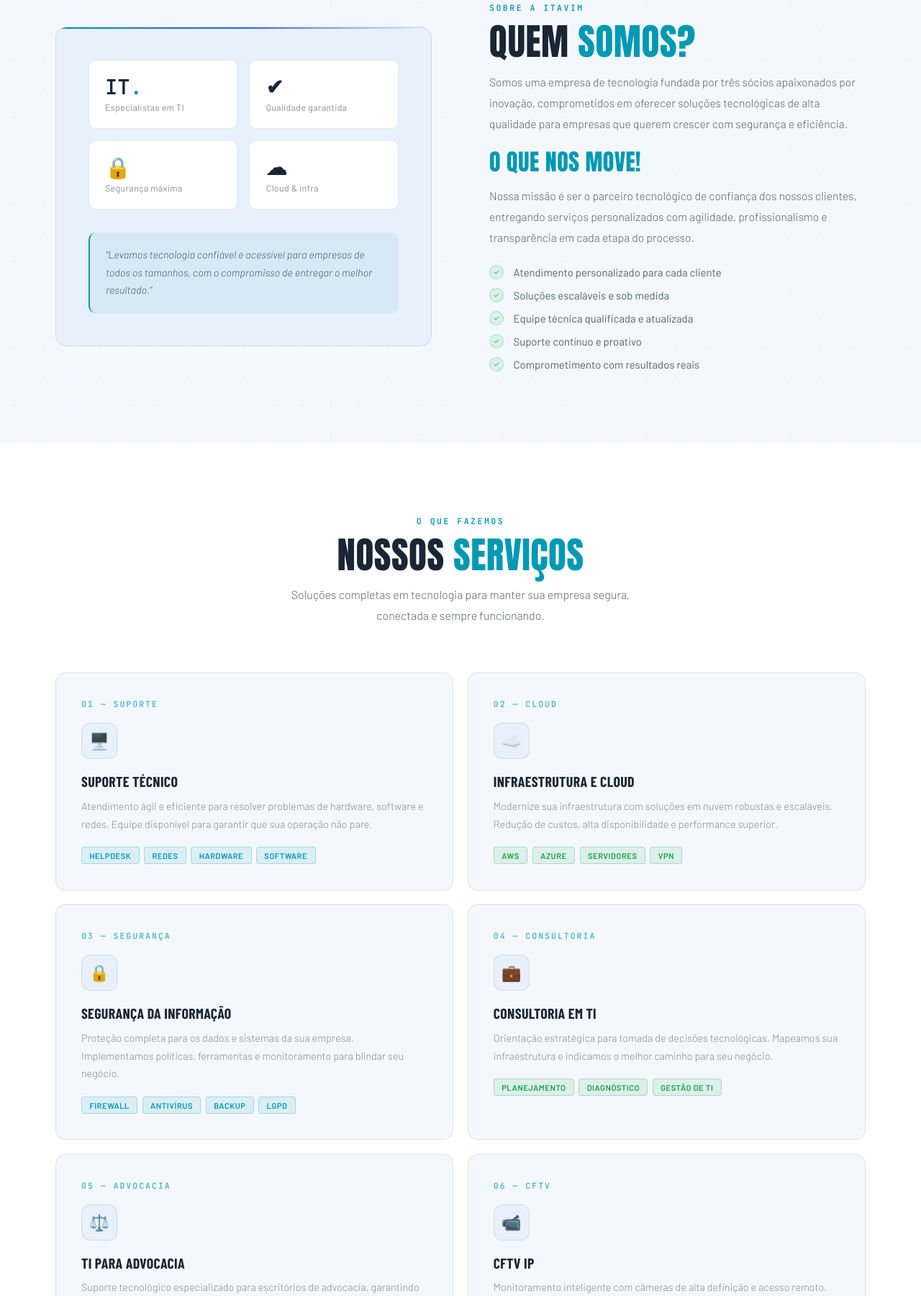
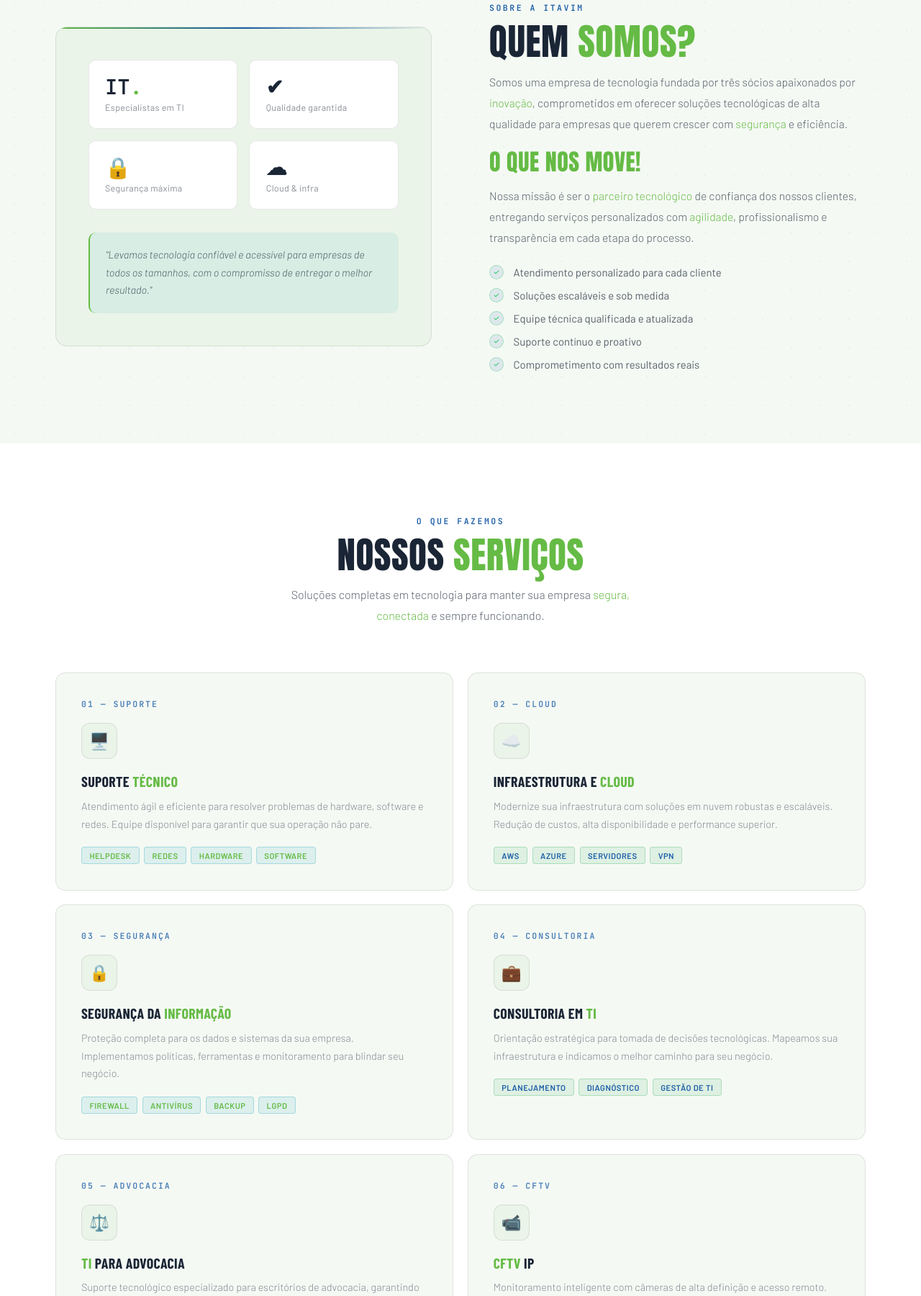
Before and after one commit to ItavimTecnologia/institucional, a plain HTML site: page index.html in a window 1280 px wide. Shown: the part 1000-2800 px from the top of the page at 72% size. Drawn offline with nearby package versions, Linux system fonts and the light colour scheme; a web font is replaced by a local one.

Commit message:
alteracao na home

```diff
--- a/index.html
+++ b/index.html
@@ -12,16 +12,16 @@
 *{margin:0;padding:0;box-sizing:border-box;}
 :root{
   --bg:#ffffff;
-  --bg2:#f4f8fd;
-  --bg3:#e8f0fb;
+  --bg2:#f5f9f4;
+  --bg3:#eaf4e8;
   --border:rgba(0,0,0,0.09);
-  --border-h:rgba(0,175,196,0.35);
-  --cyan:#0099b3;
-  --cyan-dim:rgba(0,153,179,0.1);
-  --cyan-glow:rgba(0,153,179,0.22);
-  --green:#16a34a;
-  --green-dim:rgba(22,163,74,0.1);
-  --blue:#2563eb;
+  --border-h:rgba(101,187,69,0.35);
+  --cyan:#65BB45;
+  --cyan-dim:rgba(101,187,69,0.1);
+  --cyan-glow:rgba(101,187,69,0.22);
+  --green:#1B5EA8;
+  --green-dim:rgba(27,94,168,0.1);
+  --blue:#1B5EA8;
   --text:#1a2535;
   --muted:rgba(26,37,53,0.52);
   --dim:rgba(26,37,53,0.72);
@@ -135,8 +135,8 @@ body{font-family:'Barlow',sans-serif;color:var(--text);background:var(--bg);over
 .hero-content{position:relative;z-index:2;}
 .hero-badge{
   display:inline-flex;align-items:center;gap:.55rem;
-  background:rgba(0,153,179,.1);border:1px solid rgba(0,153,179,.3);
-  color:var(--cyan);font-size:.78rem;font-weight:600;letter-spacing:1.5px;
+  background:rgba(27,94,168,.08);border:1px solid rgba(27,94,168,.25);
+  color:var(--blue);font-size:.78rem;font-weight:600;letter-spacing:1.5px;
   text-transform:uppercase;padding:.4rem 1rem;border-radius:30px;
   margin-bottom:1.8rem;
 }
@@ -154,7 +154,7 @@ body{font-family:'Barlow',sans-serif;color:var(--text);background:var(--bg);over
   text-transform:uppercase;
 }
 .hero h1 .line2{
-  color:var(--cyan);
+  color:var(--blue);
 }
 .hero-desc{
   color:var(--dim);font-size:1rem;line-height:1.8;
@@ -245,7 +245,7 @@ body{font-family:'Barlow',sans-serif;color:var(--text);background:var(--bg);over
 section{padding:100px 6%;}
 .sec-tag{
   font-family:'JetBrains Mono',monospace;font-size:.72rem;font-weight:600;
-  color:var(--cyan);letter-spacing:2.5px;text-transform:uppercase;
+  color:var(--blue);letter-spacing:2.5px;text-transform:uppercase;
   margin-bottom:.9rem;display:block;
 }
 .sec-title{
@@ -254,6 +254,7 @@ section{padding:100px 6%;}
   color:var(--text);letter-spacing:.5px;margin-bottom:1rem;
 }
 .sec-title .accent{color:var(--cyan);}
+.accent{color:var(--cyan);}
 .sec-sub{color:var(--dim);font-size:1rem;line-height:1.8;font-weight:300;max-width:520px;}
 .sec-head{margin-bottom:4rem;}
 .sec-head.center{text-align:center;}
@@ -329,7 +330,7 @@ section{padding:100px 6%;}
 .service-card:hover::before{transform:scaleX(1);}
 .service-num{
   font-family:'JetBrains Mono',monospace;font-size:.72rem;font-weight:600;
-  color:var(--cyan);letter-spacing:2px;margin-bottom:1.2rem;display:block;opacity:.7;
+  color:var(--blue);letter-spacing:2px;margin-bottom:1.2rem;display:block;opacity:.8;
 }
 .service-icon{
   width:50px;height:50px;border-radius:12px;
@@ -367,7 +368,7 @@ section{padding:100px 6%;}
 .why-card:hover{border-color:var(--border-h);transform:translateY(-3px);}
 .why-num{
   font-family:'JetBrains Mono',monospace;font-weight:600;font-size:2.6rem;
-  color:rgba(0,153,179,.2);line-height:1;margin-bottom:1rem;
+  color:rgba(27,94,168,.25);line-height:1;margin-bottom:1rem;
 }
 .why-card h4{
   font-family:'Barlow Condensed',sans-serif;font-weight:700;font-size:1.05rem;
@@ -381,7 +382,7 @@ section{padding:100px 6%;}
 }
 .why-strip-icon{font-size:1.6rem;flex-shrink:0;}
 .why-strip p{color:var(--dim);font-size:.93rem;line-height:1.65;font-weight:300;}
-.why-strip strong{color:var(--green);font-weight:600;}
+.why-strip strong{color:var(--cyan);font-weight:600;}
 
 /* ─── CONTACT ─── */
 .contact{background:var(--bg);}
@@ -499,7 +500,7 @@ footer{background:var(--bg2);border-top:1px solid var(--border);padding:60px 6%
   color:var(--text);text-transform:uppercase;
 }
 .footer-brand .logo-sub{
-  font-family:'JetBrains Mono',monospace;font-size:.62rem;color:var(--cyan);
+  font-family:'JetBrains Mono',monospace;font-size:.62rem;color:var(--blue);
   font-weight:600;letter-spacing:3px;text-transform:uppercase;display:block;margin-bottom:1.2rem;
 }
 .footer-brand p{color:var(--muted);font-size:.85rem;line-height:1.75;font-weight:300;}
@@ -673,13 +674,13 @@ footer{background:var(--bg2);border-top:1px solid var(--border);padding:60px 6%
       Tecnologia que transforma negócios
     </div>
     <h1>
-      Soluções em TI<br>
+      <span class="accent">Soluções</span> em TI<br>
       <span class="line2">Para o seu<br>Crescimento</span>
     </h1>
     <p class="hero-desc">
       A ITAVIM Tecnologia oferece suporte técnico, segurança da informação,
       infraestrutura em cloud e consultoria especializada para empresas que
-      buscam eficiência e confiabilidade no mundo digital.
+      buscam <span class="accent">eficiência</span> e <span class="accent">confiabilidade</span> no mundo digital.
     </p>
     <div class="hero-actions">
       <a href="#servicos" class="btn-primary">Nossos Serviços</a>
@@ -758,14 +759,14 @@ footer{background:var(--bg2);border-top:1px solid var(--border);padding:60px 6%
       <span class="sec-tag">Sobre a ITAVIM</span>
       <h2 class="sec-title">Quem <span class="accent">somos?</span></h2>
       <p>
-        Somos uma empresa de tecnologia fundada por três sócios apaixonados por inovação,
+        Somos uma empresa de tecnologia fundada por três sócios apaixonados por <span class="accent">inovação</span>,
         comprometidos em oferecer soluções tecnológicas de alta qualidade para empresas
-        que querem crescer com segurança e eficiência.
+        que querem crescer com <span class="accent">segurança</span> e eficiência.
       </p>
       <h3 class="sec-title" style="font-size:clamp(1.5rem,2.5vw,2rem);margin-top:1rem;"><span class="accent">O que nos move!</span></h3>
       <p>
-        Nossa missão é ser o parceiro tecnológico de confiança dos nossos clientes,
-        entregando serviços personalizados com agilidade, profissionalismo e
+        Nossa missão é ser o <span class="accent">parceiro tecnológico</span> de confiança dos nossos clientes,
+        entregando serviços personalizados com <span class="accent">agilidade</span>, profissionalismo e
         transparência em cada etapa do processo.
       </p>
       <ul class="about-list">
@@ -784,13 +785,13 @@ footer{background:var(--bg2);border-top:1px solid var(--border);padding:60px 6%
   <div class="sec-head center fade-up">
     <span class="sec-tag">O que fazemos</span>
     <h2 class="sec-title">Nossos <span class="accent">Serviços</span></h2>
-    <p class="sec-sub">Soluções completas em tecnologia para manter sua empresa segura, conectada e sempre funcionando.</p>
+    <p class="sec-sub">Soluções completas em tecnologia para manter sua empresa <span class="accent">segura, conectada</span> e sempre funcionando.</p>
   </div>
   <div class="services-grid">
     <a href="suporte-tecnico.html" class="service-card fade-up">
       <span class="service-num">01 — SUPORTE</span>
       <div class="service-icon">🖥️</div>
-      <h3>Suporte Técnico</h3>
+      <h3>Suporte <span class="accent">Técnico</span></h3>
       <p>Atendimento ágil e eficiente para resolver problemas de hardware, software e redes. Equipe disponível para garantir que sua operação não pare.</p>
       <div class="service-tags">
         <span class="tag tag-c">Helpdesk</span>
@@ -802,7 +803,7 @@ footer{background:var(--bg2);border-top:1px solid var(--border);padding:60px 6%
     <a href="infraestrutura-cloud.html" class="service-card fade-up">
       <span class="service-num">02 — CLOUD</span>
       <div class="service-icon">☁️</div>
-      <h3>Infraestrutura e Cloud</h3>
+      <h3>Infraestrutura e <span class="accent">Cloud</span></h3>
       <p>Modernize sua infraestrutura com soluções em nuvem robustas e escaláveis. Redução de custos, alta disponibilidade e performance superior.</p>
       <div class="service-tags">
         <span class="tag tag-g">AWS</span>
@@ -814,7 +815,7 @@ footer{background:var(--bg2);border-top:1px solid var(--border);padding:60px 6%
     <a href="seguranca-informacao.html" class="service-card fade-up">
       <span class="service-num">03 — SEGURANÇA</span>
       <div class="service-icon">🔒</div>
-      <h3>Segurança da Informação</h3>
+      <h3>Segurança da <span class="accent">Informação</span></h3>
       <p>Proteção completa para os dados e sistemas da sua empresa. Implementamos políticas, ferramentas e monitoramento para blindar seu negócio.</p>
       <div class="service-tags">
         <span class="tag tag-c">Firewall</span>
@@ -826,7 +827,7 @@ footer{background:var(--bg2);border-top:1px solid var(--border);padding:60px 6%
     <a href="consultoria-ti.html" class="service-card fade-up">
       <span class="service-num">04 — CONSULTORIA</span>
       <div class="service-icon">💼</div>
-      <h3>Consultoria em TI</h3>
+      <h3>Consultoria em <span class="accent">TI</span></h3>
       <p>Orientação estratégica para tomada de decisões tecnológicas. Mapeamos sua infraestrutura e indicamos o melhor caminho para seu negócio.</p>
       <div class="service-tags">
         <span class="tag tag-g">Planejamento</span>
@@ -837,7 +838,7 @@ footer{background:var(--bg2);border-top:1px solid var(--border);padding:60px 6%
     <a href="ti-advocacia.html" class="service-card fade-up">
       <span class="service-num">05 — ADVOCACIA</span>
       <div class="service-icon">⚖️</div>
-      <h3>TI para Advocacia</h3>
+      <h3><span class="accent">TI</span> para Advocacia</h3>
       <p>Suporte tecnológico especializado para escritórios de advocacia, garantindo segurança, eficiência e produtividade no ambiente jurídico.</p>
       <div class="service-tags">
         <span class="tag tag-c">PJE</span>
@@ -849,7 +850,7 @@ footer{background:var(--bg2);border-top:1px solid var(--border);padding:60px 6%
     <a href="cftv-ip.html" class="service-card fade-up">
       <span class="service-num">06 — CFTV</span>
       <div class="service-icon">📹</div>
-      <h3>CFTV IP</h3>
+      <h3><span class="accent">CFTV</span> IP</h3>
       <p>Monitoramento inteligente com câmeras de alta definição e acesso remoto. Segurança avançada para empresas e residências, 24 horas por dia.</p>
       <div class="service-tags">
         <span class="tag tag-g">Câmeras HD</span>
@@ -866,37 +867,37 @@ footer{background:var(--bg2);border-top:1px solid var(--border);padding:60px 6%
     <div class="sec-head center fade-up">
       <span class="sec-tag">Por que nos escolher</span>
       <h2 class="sec-title">Nossos <span class="accent">Diferenciais</span></h2>
-      <p class="sec-sub">Veja o que faz da ITAVIM Tecnologia a escolha certa para sua empresa.</p>
+      <p class="sec-sub">Veja o que faz da ITAVIM Tecnologia a <span class="accent">escolha certa</span> para sua empresa.</p>
     </div>
     <div class="why-grid">
       <div class="why-card fade-up">
         <div class="why-num">01</div>
-        <h4>Direto e Transparente</h4>
+        <h4>Direto e <span class="accent">Transparente</span></h4>
         <p>Tecnologia para agilizar, pessoas para resolver. Você começa com o assistente virtual e conta com especialistas sempre que precisar.</p>
       </div>
       <div class="why-card fade-up">
         <div class="why-num">02</div>
-        <h4>Agilidade na Resolução</h4>
+        <h4><span class="accent">Agilidade</span> na Resolução</h4>
         <p>Tempo de inatividade é prejuízo. Nossa equipe age rapidamente para identificar e resolver problemas antes que impactem sua operação.</p>
       </div>
       <div class="why-card fade-up">
         <div class="why-num">03</div>
-        <h4>Soluções Sob Medida</h4>
+        <h4>Soluções <span class="accent">Sob Medida</span></h4>
         <p>Cada empresa tem necessidades únicas. Desenvolvemos estratégias personalizadas que se encaixam no seu orçamento e objetivos.</p>
       </div>
       <div class="why-card fade-up">
         <div class="why-num">04</div>
-        <h4>Tecnologia Atualizada</h4>
+        <h4>Tecnologia <span class="accent">Atualizada</span></h4>
         <p>Trabalhamos com as ferramentas mais modernas e seguras do mercado, garantindo que seu negócio esteja sempre à frente.</p>
       </div>
       <div class="why-card fade-up">
         <div class="why-num">05</div>
-        <h4>Transparência Total</h4>
+        <h4><span class="accent">Transparência</span> Total</h4>
         <p>Relatórios claros, comunicação direta e sem letras miúdas. Você sabe exatamente o que está contratando e o resultado esperado.</p>
       </div>
       <div class="why-card fade-up">
         <div class="why-num">06</div>
-        <h4>Parceria de Longo Prazo</h4>
+        <h4>Parceria de <span class="accent">Longo Prazo</span></h4>
         <p>Não somos apenas prestadores — somos parceiros no crescimento do seu negócio, comprometidos com seus resultados no longo prazo.</p>
       </div>
     </div>
@@ -915,7 +916,7 @@ footer{background:var(--bg2);border-top:1px solid var(--border);padding:60px 6%
       <h2 class="sec-title">Vamos conversar sobre o seu <span class="accent">projeto?</span></h2>
       <p>
         Estamos prontos para entender as necessidades da sua empresa e apresentar
-        a solução ideal em tecnologia. Entre em contato e um de nossos especialistas
+        a <span class="accent">solução ideal</span> em tecnologia. Entre em contato e um de nossos especialistas
         retornará em breve.
       </p>
       <div class="contact-items">
```
